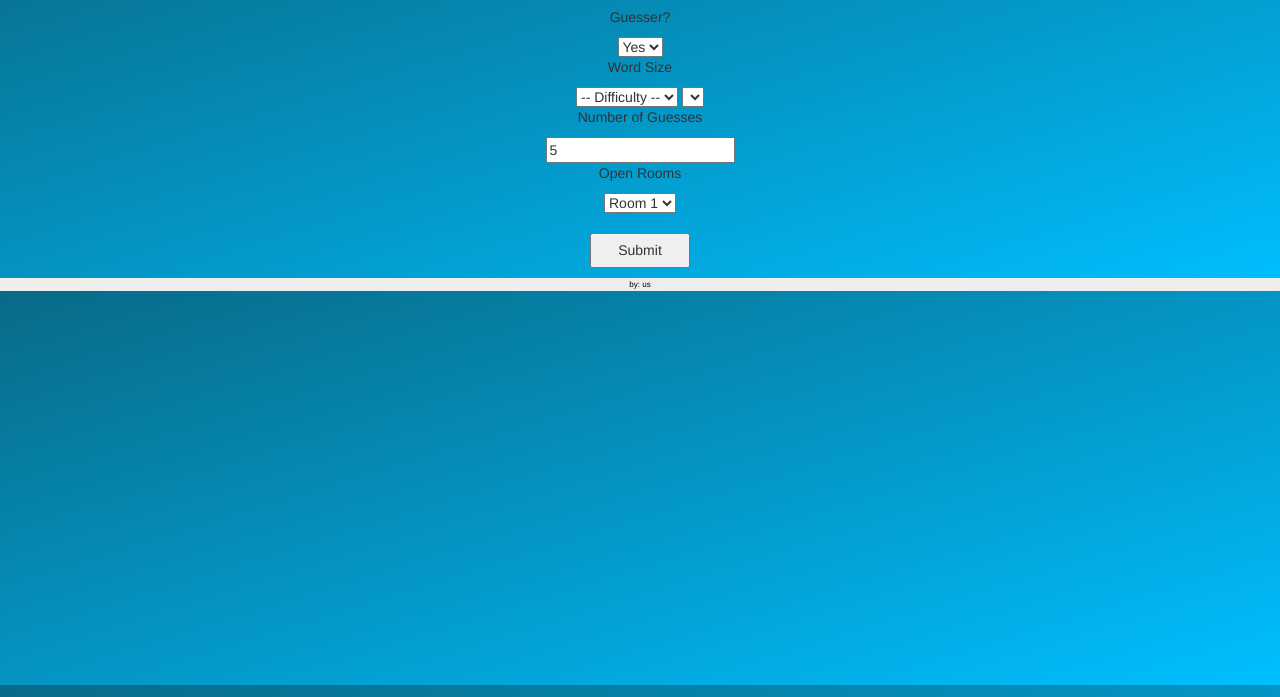
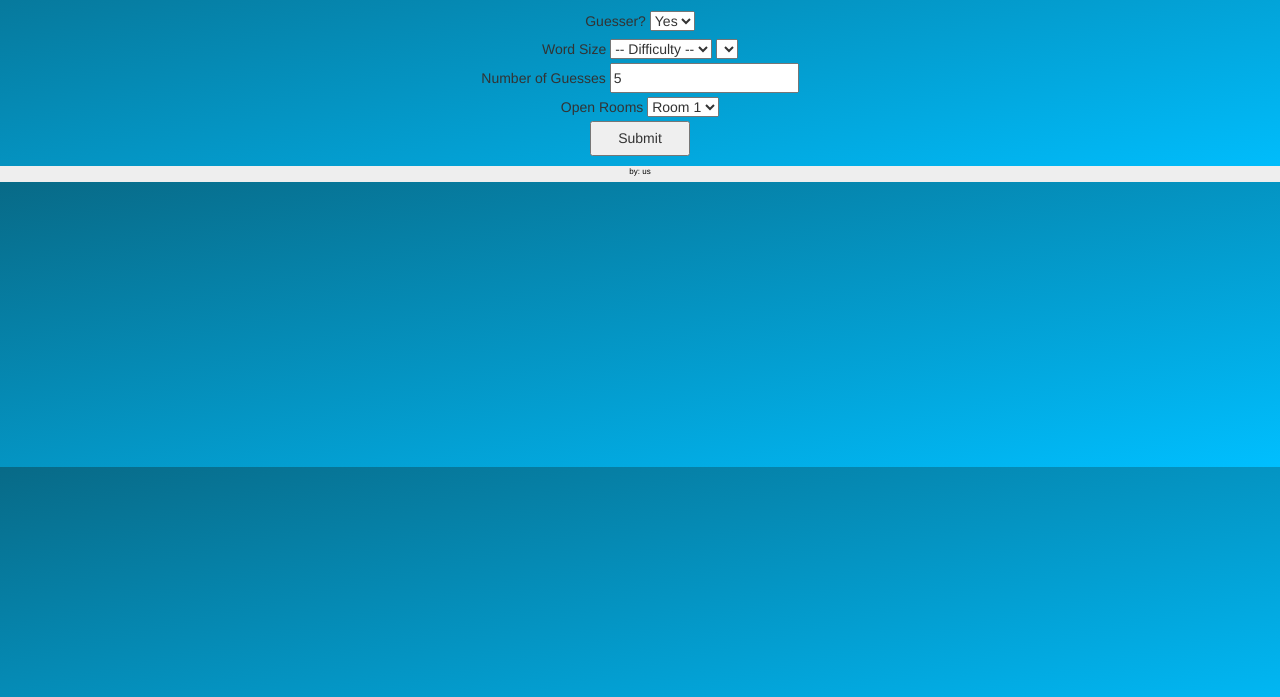
Before and after one commit to haoc/cs109_project, a plain HTML site: page EvilHangman/public/game_pages/multi_player.html in a window 1280 px wide. Shown: the part 103-800 px from the top of the page. Drawn offline with nearby package versions, Linux system fonts and the light colour scheme.

Commit message:
some more formatting

```diff
--- a/EvilHangman/public/assets/anim.js
+++ b/EvilHangman/public/assets/anim.js
@@ -190,9 +190,9 @@ function Simulation (c) {
 
     function init()
     {
-		addObj(10.0,10.0,bh_Float,[0.2,0.01],"graphic1");
-		addObj(200.0,10.0,bh_Rotate,[0,0,0.10,0.01],"graphic1");
-		addObj(400.0,10.0,bh_Fret,[0.2,0.05,0,60],"graphic1");
+		addObj(width/4,10,bh_Float,[0.2,0.01],"graphic1");
+		addObj(width/2,height/2,bh_Rotate,[0,0,0.10,0.01],"graphic1");
+		addObj(300,10,bh_Fret,[0.2,0.05,0,60],"graphic1");
 		draw();
     }
 
--- a/EvilHangman/public/game_pages/multi_player.html
+++ b/EvilHangman/public/game_pages/multi_player.html
@@ -14,42 +14,43 @@
     <body id="gradient">
 		<div id="title">Evil Hangman</div>
 		<div id="main">
-        <h1 >Multiplayer</h1>
+			<h1>Multiplayer</h1>
+			<div id="options">
+
 				<div id="down">
-            <p>Guesser?</p>
+					Guesser?
 					<select>
 						<option>Yes</option>
 						<option>No</option>
 					</select>
-
-            <p>Word Size</p>
-
+				</div>
+				<div>
+					Word Size
 					<select id="diffList" onchange="window.changeList()">
 						<option value="">-- Difficulty --</option>
 						<option value="1">Easy</option>
 						<option value="2">Medium</option>
 						<option value="3">Hard</option>
+					</select>
+					<select id="numbList"></select>
+				</div>
 
-            </select>
-
-                <select id="numbList"></select>
-
-
-            <p id="down2">Number of Guesses</p>
-            <form >
+				<div id="down2">
+					<form>
+						Number of Guesses
 						<input id="guess_form" type="text" value="5">
 					</form>
+				</div>
 
-            <p>Open Rooms</p>
+				<div>
+					Open Rooms
 					<select>
 						<option>Room 1</option>
 						<option>Room 2</option>
 						<option>Room 3</option>
 					</select>
-
-            <br><br>
+				</div>
 				<button class="button submit" onclick="location.href='../index.html'">Submit</button>
-
 				</div>
 			</div>
         <div id="footer">by: us</div>
--- a/EvilHangman/public/stylesheets/main.css
+++ b/EvilHangman/public/stylesheets/main.css
@@ -1,9 +1,13 @@
+body {
+	min-width:100%;
+	min-height:100%;
+	margin:0;
+	padding:0;
+}
 
-body {
+#gradient {
     background: #00BFFF;
-    background: -webkit-linear-gradient(to right bottom, #086A87, #00BFFF);
     background: linear-gradient(to right bottom, #086A87, #00BFFF);
-    height:100%;
 }
 
 #nav {
@@ -16,15 +20,6 @@ body {
 	padding:5px;
 }
 
-#footer {
-	background-color:#EEEEEE;
-	color:black;
-	clear:both;
-	text-align:center;
-	padding:1px;
-	font-size: 8px;
-}
-
 #title {
 	background-color:#1E90FF;
 	color:white;
@@ -35,12 +30,27 @@ body {
 
 #header {
    text-align:center;
+   padding:5px;
 }
 
 #main {
 	padding:10px;
    text-align:center;
 }
+
+#footer {
+	background-color:#EEEEEE;
+	color:black;
+	clear:both;
+	text-align:center;
+	position:relative;
+	bottom: 0;
+	left: 0;
+	width: 100%;
+	height: 16px;
+	font-size: 8px;
+}
+
 
 #word {
    text-align:center;
@@ -62,6 +72,15 @@ body {
 
 }
 
+#options {
+	text-align: center;
+	width:400px;
+	margin-left: auto;
+	margin-right: auto;
+	line-height: 2;
+}
+
+
 #down {
 
 }
@@ -71,7 +90,7 @@ body {
 }
 
 #guess_form{
-
+	height: 30px;
 }
 
 .submit {
```
Also changed, not shown: EvilHangman/public/game_pages/single_player.html (+5 -11 lines), EvilHangman/public/homepage.html (+0 -2 lines), EvilHangman/public/index.html (+4 -18 lines). Lines whose indentation alone changed are shown as unchanged.
